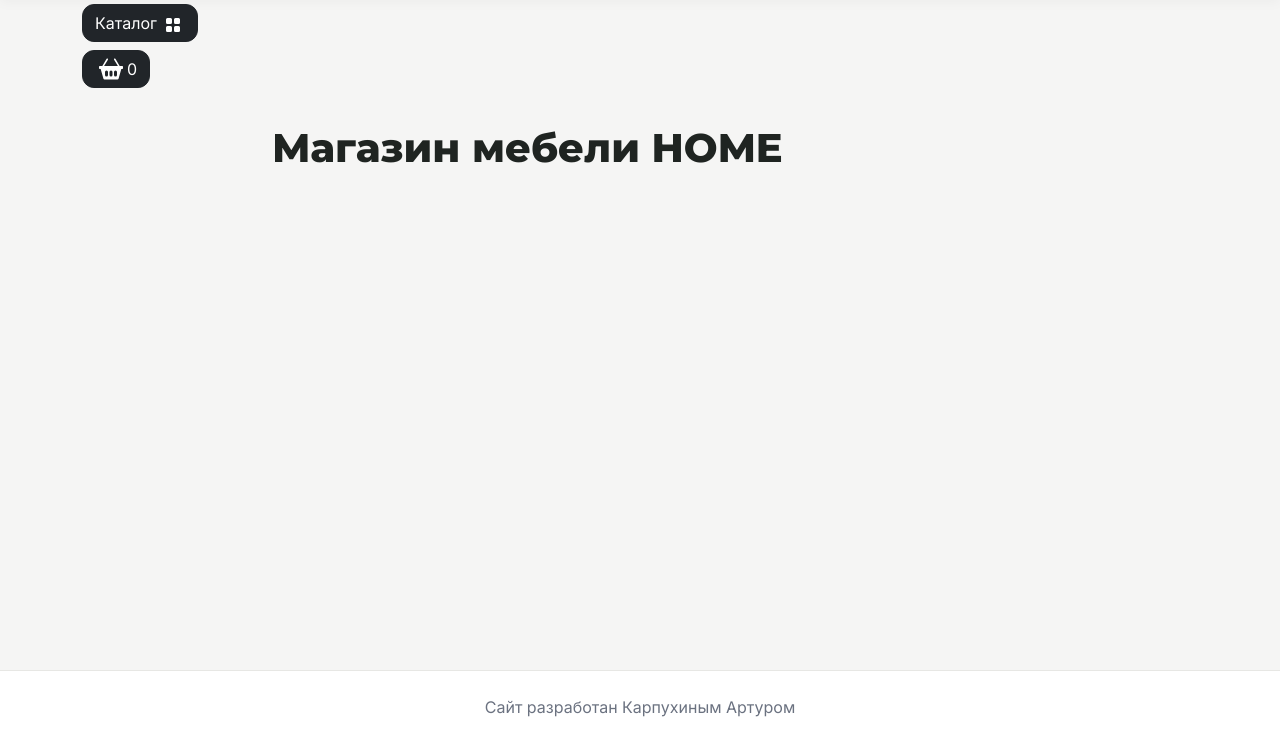
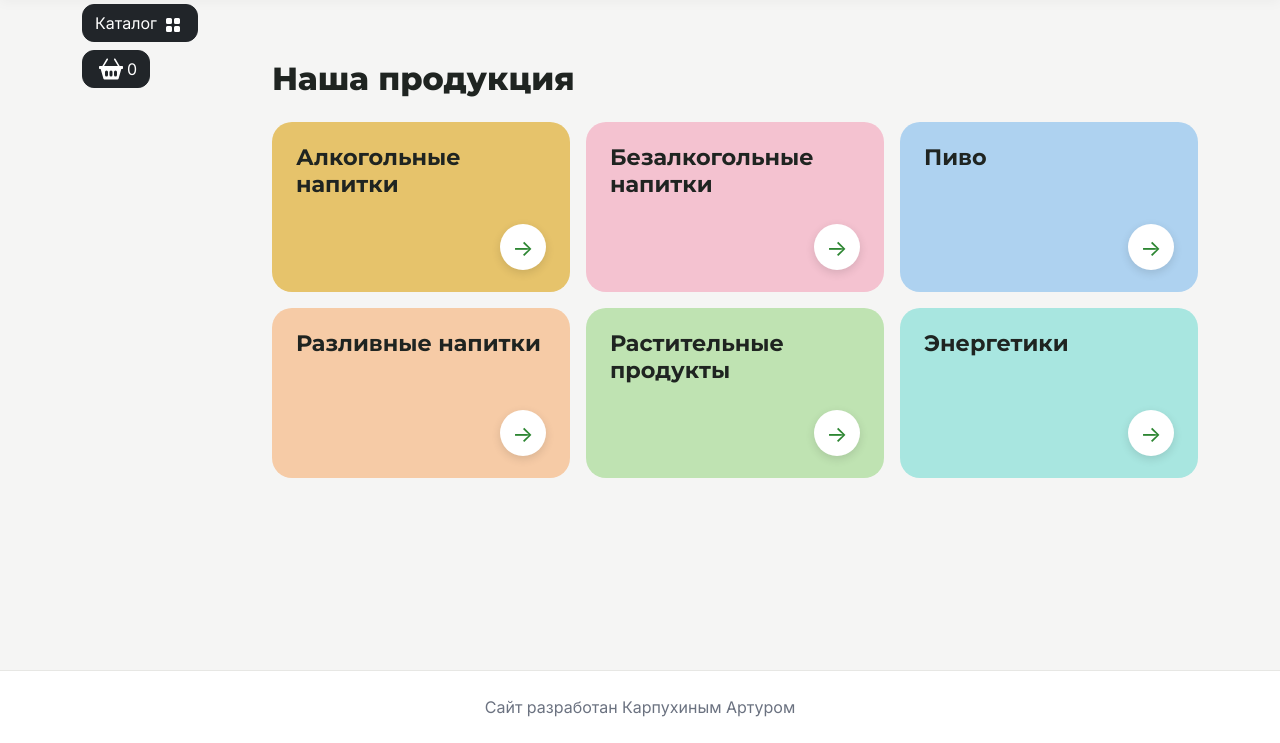
Before and after one commit to arturkarpuhin/-, a Django app: page / in a window 1280 px wide. Shown: the part 57-800 px from the top of the page. Run offline with Django 4.2, Linux system fonts and the light colour scheme; data comes from the database, SQL or seed files in the repository; data that the repository does not hold is empty; some libraries are stand-ins or nearby versions.

Commit message:
Ф1+Ф2: светлая тема (шапка, подвал, палитра) + главная с карточками категорий

```diff
--- a/main/templates/main/index.html
+++ b/main/templates/main/index.html
@@ -1,5 +1,6 @@
 {% extends "base.html" %}
 {% load static %}
+{% load goods_tags %}
 
 {% block css %}
     <link rel="stylesheet" href="{% static "deps/css/my_footer_css.css" %}">
@@ -10,7 +11,22 @@
 {% endblock  %}
 
 {% block content %}
-    <h1 class="mt-5 pt-5"><strong>{{ content }}</strong></h1>
+    <section class="products-section">
+        <h1 class="section-title"><strong>Наша продукция</strong></h1>
+        <div class="row g-3">
+            {% tag_categories as categories %}
+            {% for category in categories %}
+                {% if category.slug != "all" %}
+                    <div class="col-12 col-sm-6 col-lg-4">
+                        <a class="cat-card cat-color-{{ category.id }}" href="{% url "catalog:index" category.slug %}">
+                            <span class="cat-name">{{ category.name }}</span>
+                            <span class="cat-arrow">&#8594;</span>
+                        </a>
+                    </div>
+                {% endif %}
+            {% endfor %}
+        </div>
+    </section>
 {% endblock %}
 
 {% block footer %}
--- a/static/deps/css/brand.css
+++ b/static/deps/css/brand.css
@@ -147,3 +147,54 @@ footer a:hover {
   box-shadow: var(--shadow-soft) !important;
   border-radius: var(--radius-lg);
 }
+
+/* ===================== Ф2: карточки категорий (главная) ===================== */
+.products-section {
+  padding: 24px 0 40px;
+}
+.products-section .section-title {
+  font-size: 2rem;
+  margin: 8px 0 24px;
+  color: var(--text-dark);
+}
+.cat-card {
+  display: flex;
+  flex-direction: column;
+  justify-content: space-between;
+  min-height: 170px;
+  padding: 22px 24px;
+  border-radius: var(--radius-lg);
+  text-decoration: none;
+  color: var(--text-dark);
+  transition: transform .15s ease, box-shadow .15s ease;
+}
+.cat-card:hover {
+  transform: translateY(-4px);
+  box-shadow: 0 12px 28px rgba(0, 0, 0, 0.12);
+  color: var(--text-dark);
+}
+.cat-card .cat-name {
+  font-family: 'Montserrat', 'Inter', sans-serif;
+  font-weight: 700;
+  font-size: 1.4rem;
+  line-height: 1.2;
+}
+.cat-card .cat-arrow {
+  align-self: flex-end;
+  width: 46px;
+  height: 46px;
+  border-radius: 50%;
+  background: #fff;
+  display: flex;
+  align-items: center;
+  justify-content: center;
+  font-size: 1.4rem;
+  color: var(--brand-green);
+  box-shadow: 0 3px 10px rgba(0, 0, 0, 0.12);
+}
+.cat-color-1 { background: #E6C36B; } /* Алкогольные — горчичный */
+.cat-color-2 { background: #F4C2D0; } /* Безалкогольные — розовый */
+.cat-color-3 { background: #AED2F0; } /* Пиво — голубой */
+.cat-color-4 { background: #F6CBA6; } /* Разливные — персиковый */
+.cat-color-5 { background: #BFE3B2; } /* Растительные — мятный */
+.cat-color-6 { background: #A8E6E0; } /* Энергетики — бирюзовый */
```
